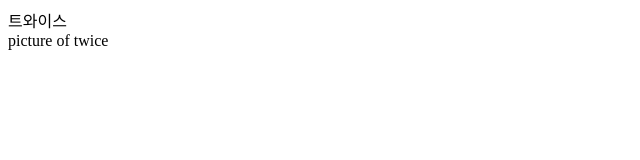
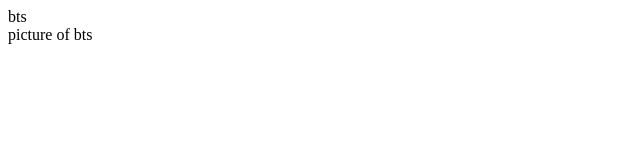
Before and after one commit to ajou-ts/bts, a plain HTML site: page index.html in a window 1280 px wide. Shown: the whole page, without its empty margins (0-640 px from the left). Drawn offline with Linux system fonts and the light colour scheme.

Commit message:
modi bts index.html

```diff
--- a/index.html
+++ b/index.html
@@ -1,7 +1,7 @@
 <html>
 
 
-<head> 트와이스 </head>
-<div> picture of twice </div>
+<head> bts </head>
+<div> picture of bts </div>
 
 </html>
```
